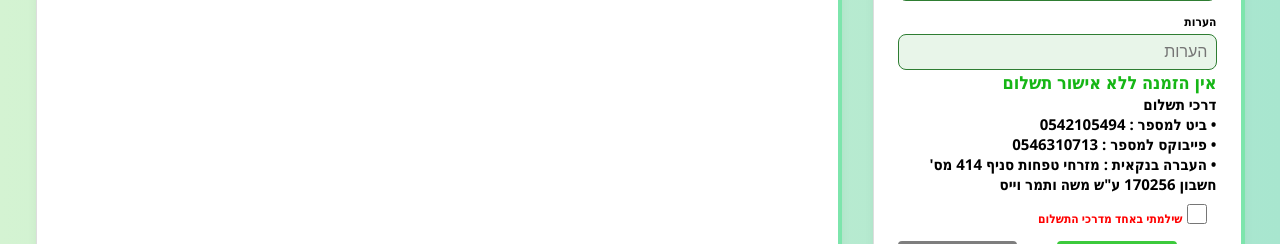
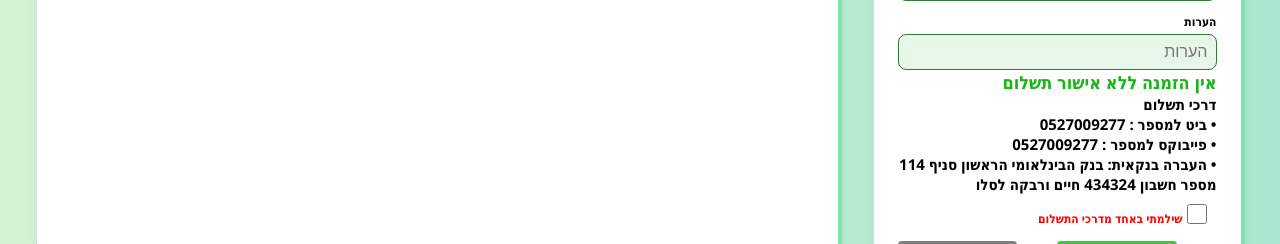
Before and after one commit to raanan12/siteBoock, a website: page pages/fourth.html in a window 1280 px wide. Shown: the part 514-758 px from the top of the page. Drawn offline with Linux system fonts and the light colour scheme.

Commit message:
Update payment details in fourth.html

```diff
--- a/pages/fourth.html
+++ b/pages/fourth.html
@@ -33,11 +33,12 @@
         <br>
         דרכי תשלום
         <br>
-        • ביט למספר : 0542105494
+        • ביט למספר : 0527009277
         <br>
-        • פייבוקס למספר : 0546310713
+        • פייבוקס למספר : 0527009277
         <br>
-        • העברה בנקאית : מזרחי טפחות סניף 414 מס' חשבון 170256 ע"ש משה ותמר וייס
+        • העברה בנקאית: בנק הבינלאומי הראשון סניף 114 מספר חשבון 434324
+חיים ורבקה לסלו
         <br>
       </p>
       <div class="checkbox2"><input id="checkbox" type="checkbox" value="true"><p style="color: red;"> שילמתי באחד מדרכי התשלום
```
